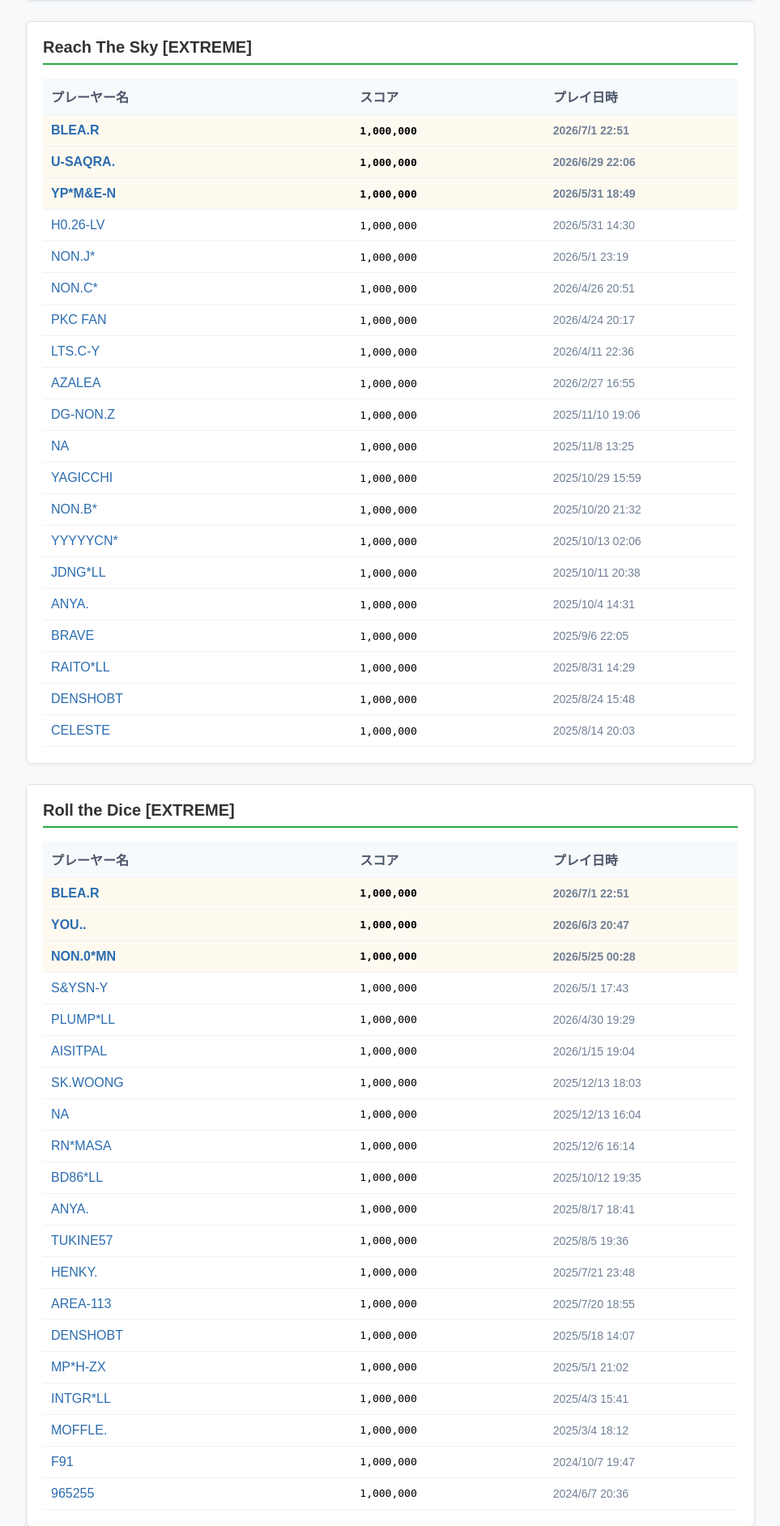
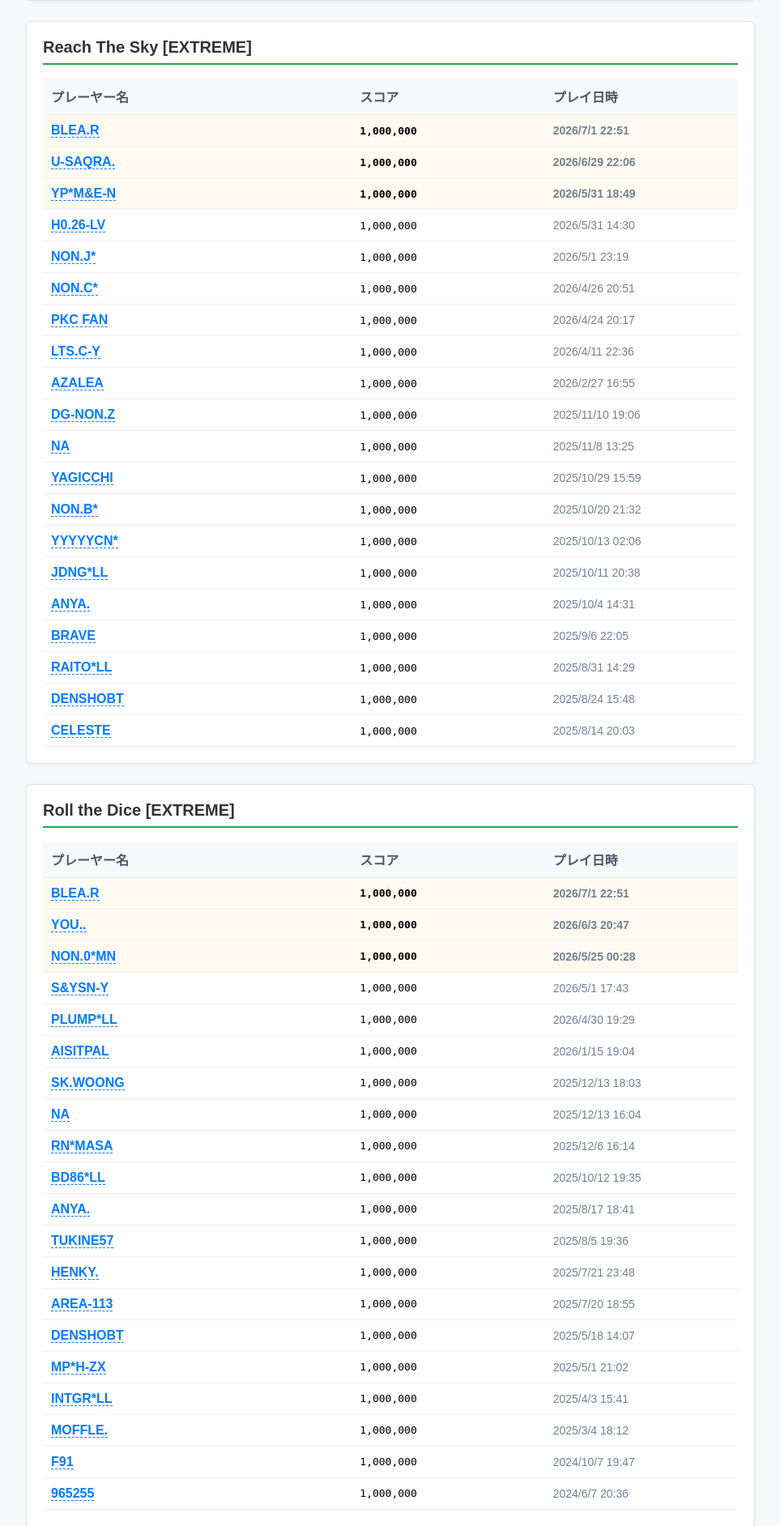
Before and after one commit to 33KOU-jubeat/jubeat_play_history_getter, a Flask app: page /ranking_scraping in a window 1280 px wide. Shown: the part 416-2300 px from the top of the page at 81% size, without its empty margins (158-1121 px from the left). Run offline with Flask 3, Linux system fonts and the light colour scheme.

Commit message:
add name search to click name

```diff
--- a/app/templates/ranking_scraping.html
+++ b/app/templates/ranking_scraping.html
@@ -84,7 +84,7 @@
                     <div style="background: #edf2f7; padding: 4px; border-radius: 6px; display: flex; gap: 5px;">
                         {% if sort_by == 'play_date' %}
                             <!-- 更新日時順ボタン -->
-                            <a href="/ranking_scraping?search_player={{ search_player }}&search_music={{ search_music }}&search_date={{ search_date }}&sort_by=play_date"
+                            <a href="/ranking_scraping?search_player={{ search_player | urlencode }}&search_music={{ search_music | urlencode }}&search_date={{ search_date | urlencode }}&sort_by=play_date"
                             class="btn"
                             style="padding: 6px 12px; font-size: 13px; border-radius: 4px;
                             background-color: white; color: #2d3748; box-shadow: 0 1px 3px rgba(0,0,0,0.1); font-weight: bold;">
@@ -92,7 +92,7 @@
                             </a>
 
                             <!-- マスターID順ボタン -->
-                            <a href="/ranking_scraping?search_player={{ search_player }}&search_music={{ search_music }}&search_date={{ search_date }}&sort_by=master_id"
+                            <a href="/ranking_scraping?search_player={{ search_player | urlencode }}&search_music={{ search_music | urlencode }}&search_date={{ search_date | urlencode }}&sort_by=master_id"
                             class="btn"
                             style="padding: 6px 12px; font-size: 13px; border-radius: 4px;
                             background-color: transparent; color: #718096;">
@@ -100,7 +100,7 @@
                             </a>
                         {% else %}
                             <!-- 更新日時順ボタン -->
-                            <a href="/ranking_scraping?search_player={{ search_player }}&search_music={{ search_music }}&search_date={{ search_date }}&sort_by=play_date"
+                            <a href="/ranking_scraping?search_player={{ search_player | urlencode }}&search_music={{ search_music | urlencode }}&search_date={{ search_date | urlencode }}&sort_by=play_date"
                             class="btn"
                             style="padding: 6px 12px; font-size: 13px; border-radius: 4px;
                             background-color: transparent; color: #718096;">
@@ -108,7 +108,7 @@
                             </a>
 
                             <!-- マスターID順ボタン -->
-                            <a href="/ranking_scraping?search_player={{ search_player }}&search_music={{ search_music }}&search_date={{ search_date }}&sort_by=master_id"
+                            <a href="/ranking_scraping?search_player={{ search_player | urlencode }}&search_music={{ search_music | urlencode }}&search_date={{ search_date | urlencode }}&sort_by=master_id"
                             class="btn"
                             style="padding: 6px 12px; font-size: 13px; border-radius: 4px;
                             background-color: white; color: #2d3748; box-shadow: 0 1px 3px rgba(0,0,0,0.1); font-weight: bold;">
@@ -136,7 +136,14 @@
                         <tbody>
                             {% for r in records %}
                             <tr>
-                                <td style="color: #2b6cb0;">{{ r.player_name }}</td>
+                                <td style="color: #2b6cb0;">
+                                    <a href="/ranking_scraping?search_player={{ r.player_name | urlencode }}&search_music={{ search_music | urlencode }}&search_date={{ search_date | urlencode }}&sort_by={{ sort_by | urlencode }}"
+                                    style="color: #007BFF; text-decoration: none; font-weight: bold; border-bottom: 1px dashed #007BFF;"
+                                    onmouseover="this.style.color='#0056b3';"
+                                    onmouseout="this.style.color='#007BFF';">
+                                        {{ r.player_name }}
+                                    </a>
+                                </td>
                                 <td style="font-family: monospace;">{{ "{:,}".format(r.score) }}</td>
                                 <td style="color: #718096; font-size: 14px;">{{ r.play_date }}</td>
                             </tr>
```
